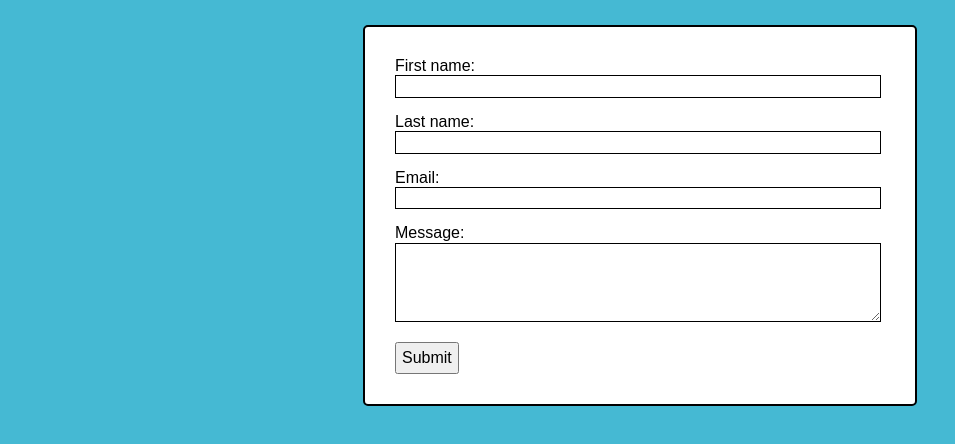
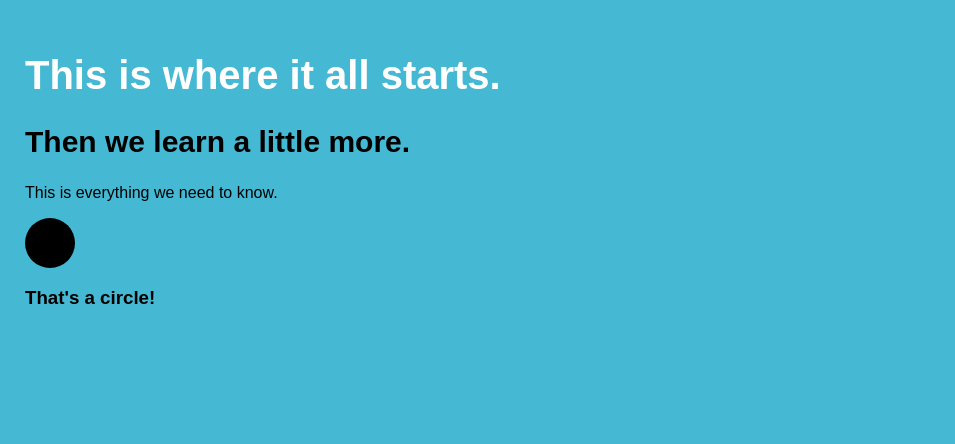
Before and after one commit to jessicasmall7/assignment-5_small-jessica-2, a plain HTML site: page index.html in a window 1280 px wide. Shown: the whole page, without its empty margins (0-955 px from the left). Drawn offline with Linux system fonts and the light colour scheme.

Commit message:
custom added

```diff
--- a/css/main.css
+++ b/css/main.css
@@ -3,33 +3,33 @@ body{
   padding: 25px;
 }
 
-.container {
-  padding: 25px;
-  width: 500px;
-  background-color: white;
-  margin: auto;
-  border-width: 2px;
-  border-radius: 5px;
-  border-color: black;
-  border-style: solid;
-}
-.form{
-  padding: 5px;
+.bold{
+  font-style: oblique;
 }
 
-.input{
-  width: 98%;
-  margin-bottom: 15px;
-  border-width: 1px;
-  border-style: solid;
-  border-color: black;
+.grow{
+  font-size: 20px;
 }
 
-.submit{
-  padding: 5px;
+.white {
+  background-color: white;
+  height: 50px;
+  width: 50px;
+  border-radius: 50%;
 }
 
-.submit:hover{
+h1{
+  color: white;
+  font-size: 40px;
+}
+
+h2{
+  font-size: 30px;
+}
+
+.circle {
+  height: 50px;
+  width: 50px;
   background-color: black;
-  color: white;
+  border-radius: 50%;
 }
--- a/index.html
+++ b/index.html
@@ -9,24 +9,11 @@
     <link rel="stylesheet" href="css/main.css">
 </head>
 <body>
-  <div class="container">
-    <form class="form">
-      First name:<br>
-      <input class="input" type="text" name="firstname">
-      <br>
-      Last name:<br>
-      <input class="input" type="text" name="lastname">
-      <br>
-      Email:<br>
-      <input class="input" type="text" name="email">
-      <br>
-      Message:<br>
-      <textarea class="input" rows="4" name="message"></textarea>
-      <br>
-      <input id="submit" class="submit" type="submit" value="Submit">
-    </form>
-
-  </div>
+  <h1 id="heading"> This is where it all starts. </h1>
+  <h2> Then we learn a little more. </h2>
+  <p id="paragraph"> This is everything we need to know. </p>
+  <div id="circle" class="circle"></div>
+  <h3> That's a circle!</h3>
 
     <script src="js/main.js"></script>
 </body>
--- a/js/main.js
+++ b/js/main.js
@@ -1,9 +1,20 @@
-var theButton = document.getElementById( 'submit' )
+//Header change to yellow when moused over
+var pageHeading = document.getElementById( 'heading' );
 
-theButton.addEventListener('click', function( eventInfo ) {
-  eventInfo.preventDefault();
-  console.log( "The firstName is:" );
-  console.log( "The lastName is:" );
-  console.log( "The email is:" );
-  console.log( "The message is:" );
-});
+pageHeading.addEventListener('mouseover', function () {
+  pageHeading.className = 'bold';
+})
+
+// Paragraph font size change to 20px when clicked
+var pageParagraph = document.getElementById( 'paragraph' );
+
+pageParagraph.addEventListener('click', function () {
+  pageParagraph.className = 'grow';
+})
+
+// Circle change color to white when double clicked
+var pageCircle = document.getElementById( 'circle' );
+
+pageCircle.addEventListener('dblclick', function () {
+  pageCircle.className = 'white';
+})
```
